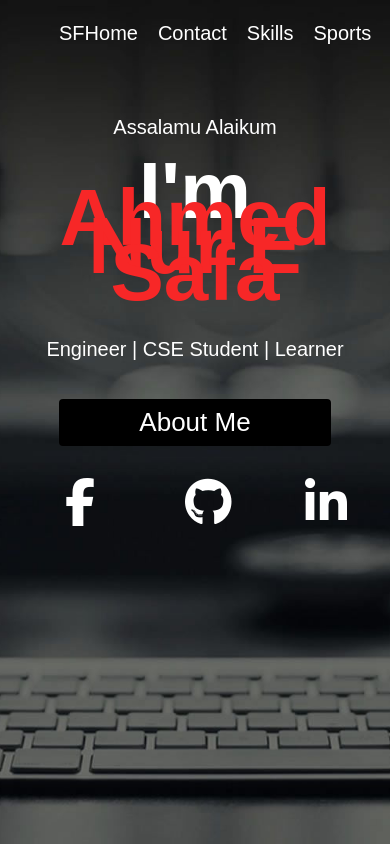
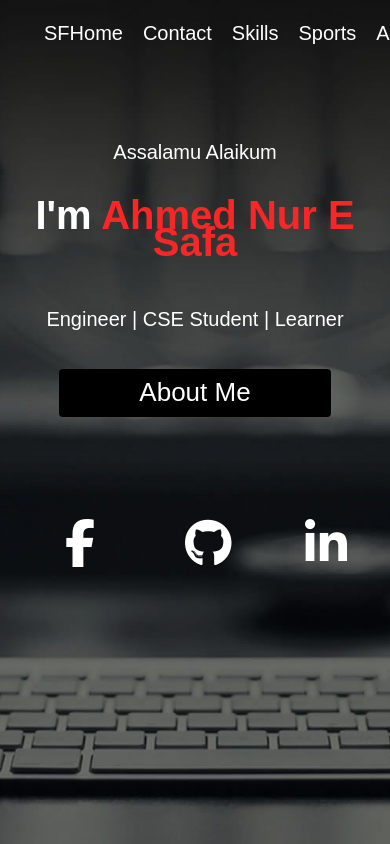
Before and after one commit to AHMED-SAFA/portfolio_SAFA, a PHP site: page / in a window 390 px wide. Run offline with PHP 8.4, Linux system fonts and the light colour scheme.

Commit message:
responsiveness added

```diff
--- a/css/style.css
+++ b/css/style.css
@@ -48,7 +48,7 @@ ul {
   background: url(../images/pxfuel.jpg) no-repeat center center/cover;
 }
 .header_contents {
-  padding-top: 15%;
+  padding-top: 10%;
   text-align: center;
 }
 .otherWords p {
@@ -91,6 +91,69 @@ ul {
 }
 
 .socials i {
-    height: 20px;
-    width: 20px;
+  height: 20px;
+  width: 20px;
 }
+.items a {
+  text-decoration: none;
+  border-bottom: 3px transparent solid;
+  padding-bottom: 0 0.5 rem;
+  cursor: pointer;
+  position: relative;
+  transition: all 0.3s ease-in;
+  /* transition: var(--red) 0.8s; */
+}
+.items a:hover {
+  background-color: white;
+  padding: 10px;
+  border-radius: 4px;
+  color: black;
+}
+
+/* Responsiveness Media Queries */
+
+@media only screen and (max-width: 768px) {
+  .container {
+    max-width: 90%; /* Adjust container width for smaller screens */
+  }
+
+  .header_contents {
+    padding-top: 20%; /* Adjust padding for smaller screens */
+  }
+
+  .otherWords h1 {
+    font-size: 60px; /* Adjust heading size for smaller screens */
+  }
+
+  .lead {
+    font-size: 28px; /* Adjust lead font size for smaller screens */
+  }
+
+  .socials {
+    margin-top: 20%; /* Adjust margin for smaller screens */
+  }
+}
+
+@media only screen and (max-width: 480px) {
+  .otherWords h1 {
+    font-size: 40px; /* Further adjust heading size for smaller screens */
+  }
+
+  .lead {
+    font-size: 20px; /* Further adjust lead font size for smaller screens */
+  }
+
+  .socials {
+    margin-top: 30%; /* Further adjust margin for smaller screens */
+  }
+}
+
+/* @media screen and (max-width: 820px) and (min-width: 1024px) {
+  .otherWords h1 {
+    font-size: 10px; /* Further adjust heading size for smaller screens */
+  /* } */
+  /* .header_contents { */
+    /* padding-top: 45%; */
+    /* text-align: center; */
+  /* } */
+/* } */
```
